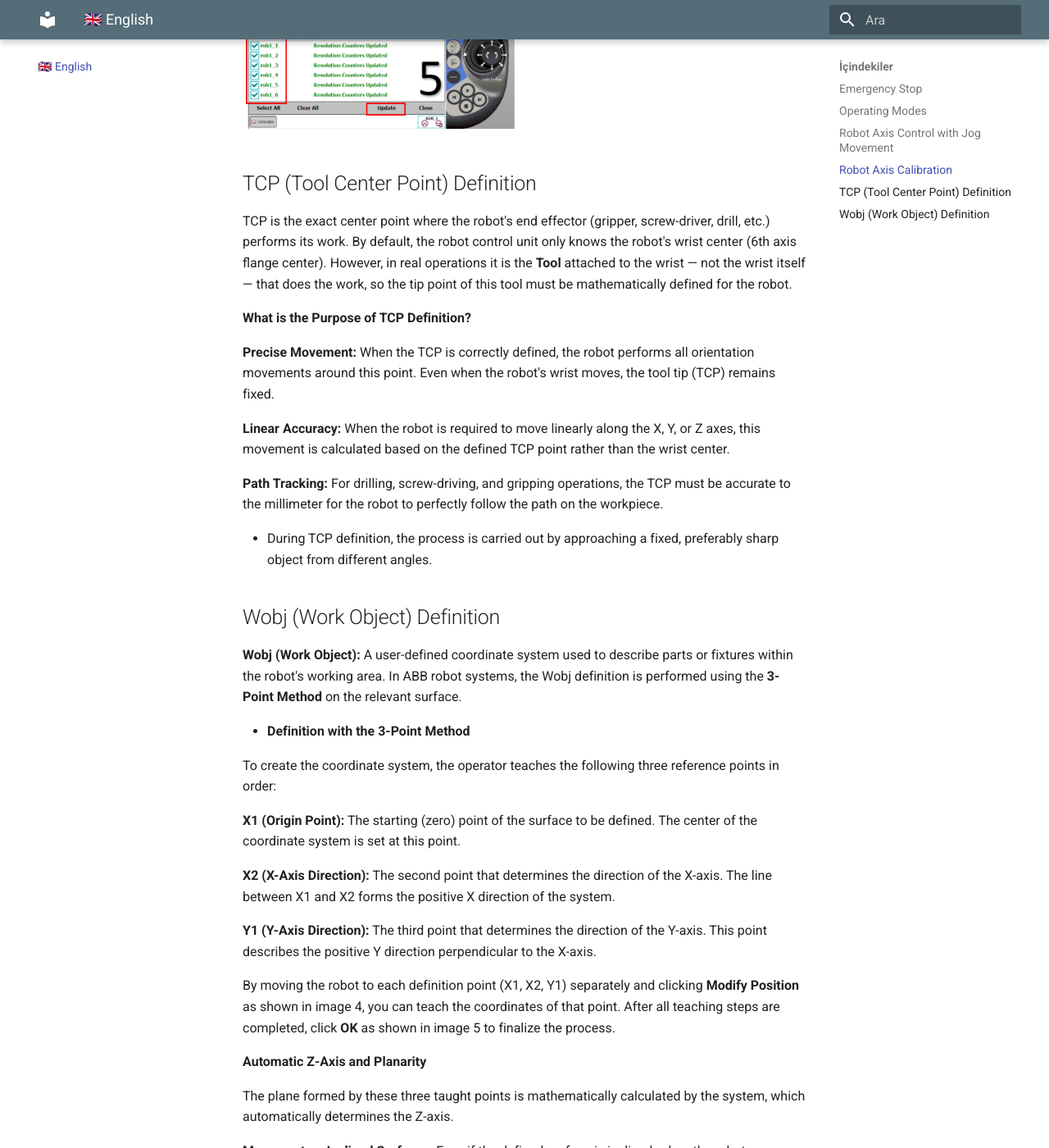
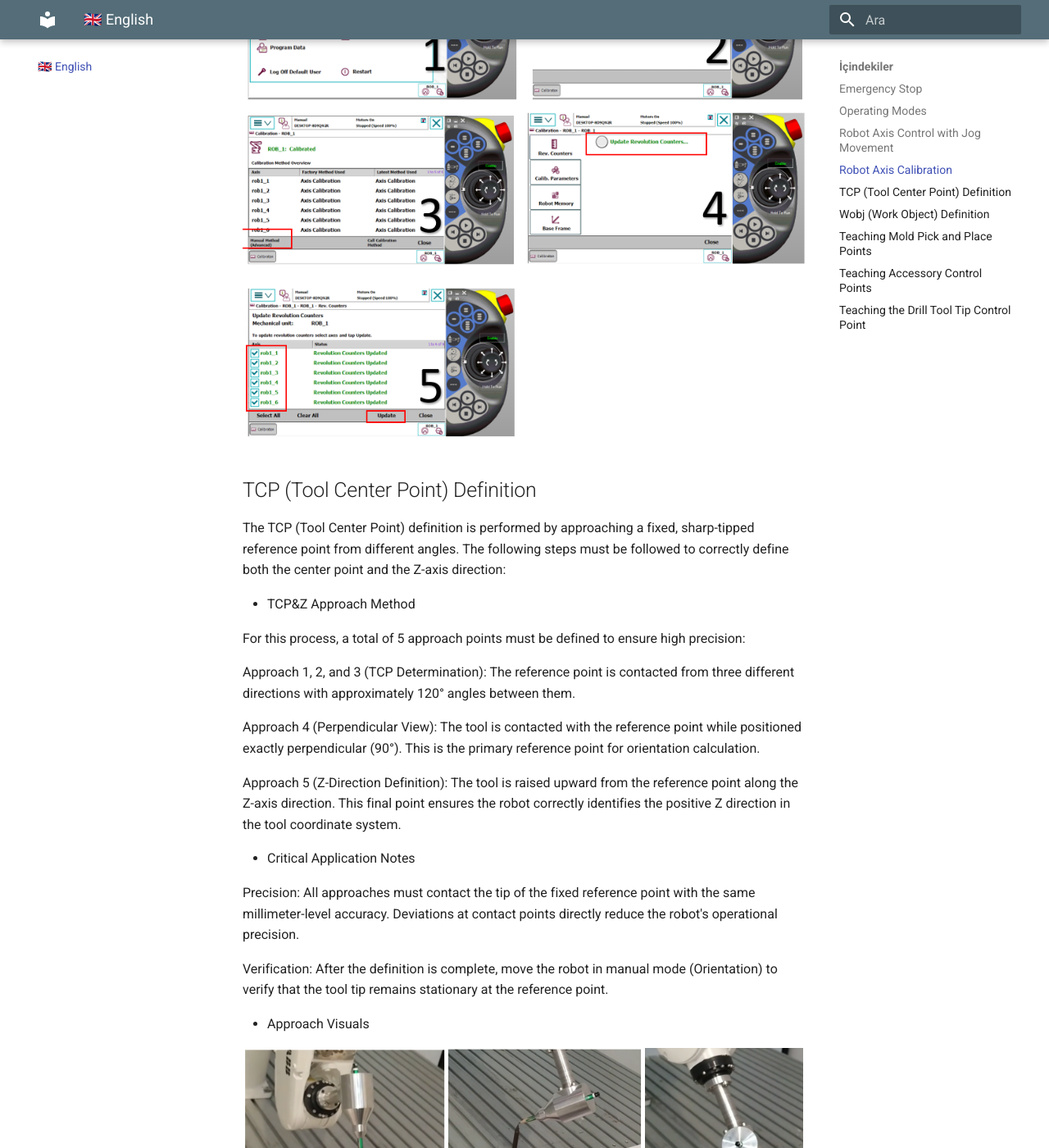
Before and after one commit to hm-info/rg830robot, an MkDocs documentation site: the page built from docs/english.md, in a window 1280 px wide and 1400 px high, scrolled down 4455 px. Shown: the whole window at 82% size. Built offline with MkDocs 1.6.1 and Material for MkDocs 9.7.7, drawn with Linux system fonts in a browser that asks for light colours; some of the changed text lies outside the part shown.

Commit message:
Update english.md

```diff
--- a/docs/english.md
+++ b/docs/english.md
@@ -3,54 +3,93 @@
 ## Emergency Stop
 When the robot is energized, the emergency buttons on the robot and any other external emergency conditions must be cleared, and then the Motor On button must be pressed.
 
-![Emergency Stop Button](_media/AcilDurdurma.png)
+![KT803](_media/AcilDurdurma.png)
+
+**A:** Emergency Stop Button
+
+**B:** Motor On Button
 
 ## Operating Modes
-- **Automatic Mode:** Production Mode
-- **Manual Mode:** Movement and controls can be performed in jog mode.
 
-![Operating Mode Selection](_media/ModSecim.png)
+![RG830](_media/ModSecim.png)
+
+- **A - Automatic Mode:** Production Mode
+- **B - Manual Mode:** Movement and controls can be performed in jog mode.
 
 ## Robot Axis Control with Jog Movement
+
 - While the robot is in manual mode, the **Motor On** button located on the right side of the FlexPendant must be pressed to activate the motion units.
 
-![Motor On Button](_media/MotorOnButon.png)
+![RG830](_media/MotorOnButon.png)
+
+**A:** Motor On Button
 
 - You can access the Jogging page from the upper-left menu bar to see axis-related statuses.
 - Axes 1–6 can be moved one by one. On the first press, the direction controls for axes 1–3 are shown; on the second press, axes 4–6 are shown below the corresponding axis numbers.
 
-![Axis 1-6 Selection](_media/1_6EksenSecim.png)
+![RG830](_media/1_6EksenSecim.png)
+
+**A:** Axis 1–6 selection control
+
+**B:** Currently selected axis range
 
 - The robot can be moved linearly along the X, Y, and Z axes. These movements are performed relative to the Work Object (Wobj) selected in the interface, and the direction of movement is determined by the orientation of the relevant Wobj.
 
-![Linear Movement Selection](_media/LineerHareketSecim.png)
+![RG830](_media/LineerHareketSecim.png)
+
+**A:** Linear and Orientation Movement Selection Button
+
+**B:** Linear Movement Display Icon
 
 - Orientation movement based on tool selection.
 
-![Orientation Movement Selection](_media/OrientationHareketSecim.png)
+![RG830](_media/OrientationHareketSecim.png)
+
+**A:** Linear and Orientation Movement Selection Button
+
+**B:** Orientation Movement Display Icon
 
 ## Robot Axis Calibration
-- During the initial setup of the robot, calibration must be performed separately for each axis. During calibration, the zero-point marks (notches) of each axis must be aligned with high precision so that they face each other exactly.
 
-![Axis Calibration Notches](_media/EksenCentikleri.png)
+- During the initial setup of the robot, calibration must be performed separately for each axis. During calibration, the zero-point marks (notches) of each axis must be aligned with high precision so that they face each other exactly. Each axis has its own dedicated notch.
+
+![RG830](_media/EksenCentikleri.png)
 
 - After all axes on the robot are physically aligned with the calibration notches, you can follow the visual steps below to save the relevant values via the FlexPendant. This process should be applied during the initial installation of the robot or whenever a **"Robot calibration lost"** warning is received from the system.
 
-![Robot Axis Calibration Steps](_media/RobotEksenKalibrasyonu.png)
+![RG830](_media/RobotEksenKalibrasyonu.png)
 
 ## TCP (Tool Center Point) Definition
 
-TCP is the exact center point where the robot's end effector (gripper, screw-driver, drill, etc.) performs its work. By default, the robot control unit only knows the robot's wrist center (6th axis flange center). However, in real operations it is the **Tool** attached to the wrist — not the wrist itself — that does the work, so the tip point of this tool must be mathematically defined for the robot.
+The TCP (Tool Center Point) definition is performed by approaching a fixed, sharp-tipped reference point from different angles. The following steps must be followed to correctly define both the center point and the Z-axis direction:
 
-**What is the Purpose of TCP Definition?**
+- TCP&Z Approach Method
 
-**Precise Movement:** When the TCP is correctly defined, the robot performs all orientation movements around this point. Even when the robot's wrist moves, the tool tip (TCP) remains fixed.
+For this process, a total of 5 approach points must be defined to ensure high precision:
 
-**Linear Accuracy:** When the robot is required to move linearly along the X, Y, or Z axes, this movement is calculated based on the defined TCP point rather than the wrist center.
+Approach 1, 2, and 3 (TCP Determination): The reference point is contacted from three different directions with approximately 120° angles between them.
 
-**Path Tracking:** For drilling, screw-driving, and gripping operations, the TCP must be accurate to the millimeter for the robot to perfectly follow the path on the workpiece.
+Approach 4 (Perpendicular View): The tool is contacted with the reference point while positioned exactly perpendicular (90°). This is the primary reference point for orientation calculation.
 
-- During TCP definition, the process is carried out by approaching a fixed, preferably sharp object from different angles.
+Approach 5 (Z-Direction Definition): The tool is raised upward from the reference point along the Z-axis direction. This final point ensures the robot correctly identifies the positive Z direction in the tool coordinate system.
+
+- Critical Application Notes
+
+Precision: All approaches must contact the tip of the fixed reference point with the same millimeter-level accuracy. Deviations at contact points directly reduce the robot's operational precision.
+
+Verification: After the definition is complete, move the robot in manual mode (Orientation) to verify that the tool tip remains stationary at the reference point.
+
+- Approach Visuals
+
+![RG830](_media/TCPyaklasim.png)
+
+- Tool Definition Calibration Steps
+
+Follow the visual sequence above to approach each reference point with precision. Once access to each point is complete, press the **Modify Position** button indicated in step 5 of the image below to save the relevant coordinate to the system. After all required points have been taught in this manner, press **OK** to finalize the calibration process.
+
+**NOTE:** The robot must be in Manual Mode for this operation.
+
+![RG830](_media/TCP_TanıtmaAdimları.png)
 
 ## Wobj (Work Object) Definition
 
@@ -66,7 +105,7 @@
 
 **Y1 (Y-Axis Direction):** The third point that determines the direction of the Y-axis. This point describes the positive Y direction perpendicular to the X-axis.
 
-By moving the robot to each definition point (X1, X2, Y1) separately and clicking **Modify Position** as shown in image 4, you can teach the coordinates of that point. After all teaching steps are completed, click **OK** as shown in image 5 to finalize the process.
+By moving the robot to each definition point (X1, X2, Y1) separately and clicking **Modify Position** as shown in image 5, you can teach the coordinates of that point. After all teaching steps are completed, click **OK** as shown in image 5 to finalize the process.
 
 **Automatic Z-Axis and Planarity**
 
@@ -76,8 +115,66 @@
 
 **Precision:** The farther apart X and Y points are and the more precisely they are selected, the higher the accuracy of the created Wobj.
 
-**NOTE:** The accuracy of the TCP values of the Tool used during the Wobj definition process directly affects the precision of the created work object.
+**NOTE-1:** The accuracy of the TCP values of the Tool used during the Wobj definition process directly affects the precision of the created work object.
+
+**NOTE-2:** The robot must be in Manual Mode for this operation.
 
 - You can follow the steps for the Wobj definition process in the images below.
 
-![Wobj Definition Steps](_media/WobjTanıtım.png)
+![RG830](_media/WobjTanıtım.png)
+
+## Teaching Mold Pick and Place Points
+
+In the system, mold picking and placing operations are performed on the same coordinate plane. Therefore, the definition made for the pick point will automatically apply to the place operation as well.
+
+- Magazine Layout and Software Structure:
+
+The current system includes Left and Right Magazine layouts, each consisting of 3 levels. These layouts are categorized in the system as F1, F2, and F3, and the cell arrangement of each level is defined in software using Array structures. This array structure enables the robot to navigate automatically and precisely to each sub-compartment within every level.
+
+**IMPORTANT NOTE:** All point definition and update operations must be performed while preserving the orientation values used in the robot's standard operating cycle. Point updates must not be made with randomly selected joint angles or orientations; it must be confirmed that the robot is at the correct approach angle for the target point. Records made at random positions may cause trajectory errors and mechanical collisions in automatic mode.
+
+- The following steps must be followed when teaching mold pick points:
+
+**Alignment:** The robot must be precisely positioned at the relevant pick point in manual mode.
+
+**Mechanical Check:** With the gripper in the open position, confirm that the centering pins are fully aligned with the slots on the mold.
+
+**Lock Test:** Close the gripper to check mechanical fit and gripping security.
+
+**Recording:** Once the physical placement is verified as correct, complete the recording of the reference point for the relevant Array element by following the visual instructions below.
+
+**NOTE:** The robot must be in Manual Mode for this operation.
+
+![RG830](_media/AlmaBirakmaNokta.png)  ![RG830](_media/AlmaBirakmaNoktaR.png)
+
+## Teaching Accessory Control Points
+
+Each accessory in the system has its own control sensor for presence/absence detection. The following procedure must be followed to correctly define the accessory control point:
+
+- Alignment and Positioning:
+
+After the robot picks the mold from the relevant station, it must exit in a linear path without disturbing the gripping plane and orientation. The accessory must be positioned directly in front of the sensor and within the detection range. The robot's position at this control point should be determined and recorded as the position where the sensor most reliably detects the accessory.
+
+- Software Structure:
+
+As with pick-and-place points, accessory control points are defined within Array structures named specifically for each accessory group. This allows separate and independent control coordinates to be created for each accessory type.
+
+- Recording:
+
+Once precise positioning is complete, the point recording steps must be performed by following the visual instructions below.
+
+**NOTE:** The robot must be in Manual Mode for this operation.
+
+![RG830](_media/AksesuarKontrolL.png)  ![RG830](_media/AksesuarKontrolR.png)
+
+## Teaching the Drill Tool Tip Control Point
+
+Before starting a drilling operation, the robot checks the integrity of the drill bit (broken bit detection) via the DrillingToolControlProg routine. It is critical that the reference control point is correctly taught for the system to perform this check reliably.
+
+- Points to Consider:
+
+Just as with pick and place operations, the control point must also be taught in the same orientation consistent with the robot's own operating cycle. The robot approaching this point at its standard working angle both improves detection accuracy and prevents trajectory errors.
+
+The definition and recording steps for this point are detailed in the visuals below.
+
+![RG830](_media/DrillToolKontrol.png)
```
